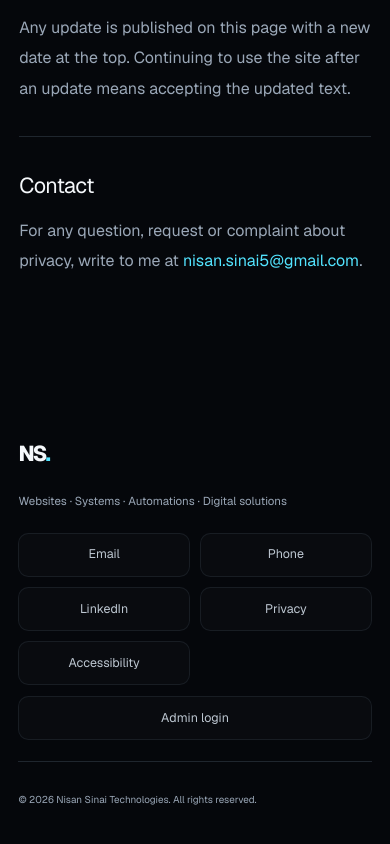
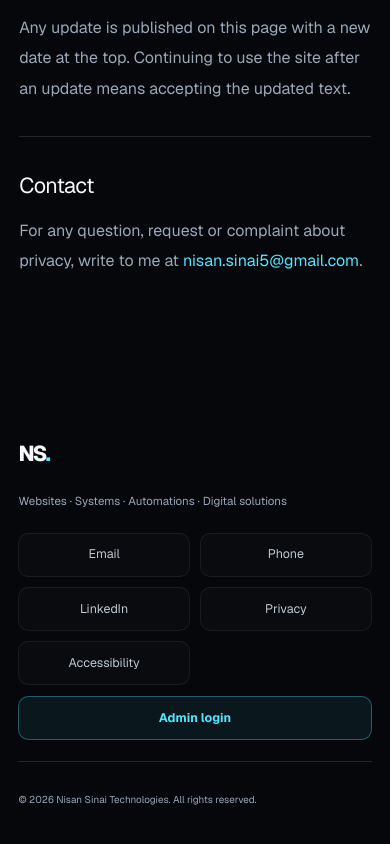
Before and after one commit to Nisan-Sinai/nisan-sinai-technologies, a Next.js app: page /en/privacy in a window 390 px wide. Shown: the part 3906-4750 px from the top of the page. Built offline with nearby package versions, Linux system fonts and the light colour scheme; no server answers.

Commit message:
style: highlight admin entry in footer

```diff
--- a/app/footer-fixes.css
+++ b/app/footer-fixes.css
@@ -34,6 +34,13 @@
   unicode-bidi: isolate;
 }
 
+.site-footer > nav .admin-entry-link {
+  border-color: rgba(83, 228, 255, 0.32);
+  background: rgba(83, 228, 255, 0.075);
+  color: var(--cyan);
+  font-weight: 700;
+}
+
 @media (max-width: 680px) {
   .site-footer {
     gap: 1.35rem;
@@ -61,8 +68,10 @@
     font-size: 0.78rem;
   }
 
-  .site-footer > nav a:last-child {
+  .site-footer > nav .admin-entry-link {
     grid-column: 1 / -1;
+    border-color: rgba(83, 228, 255, 0.34);
+    background: rgba(83, 228, 255, 0.075);
   }
 
   .site-footer > small {
```
